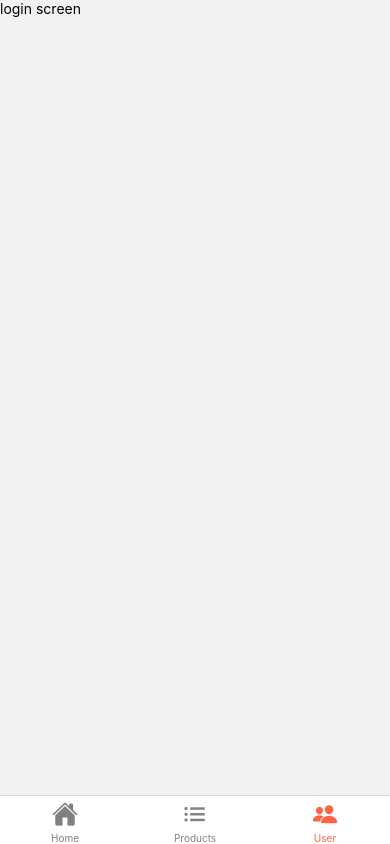
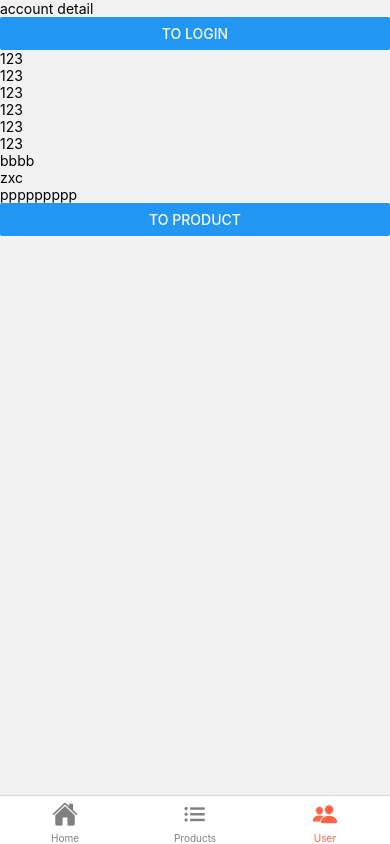
Before and after one commit to buitienthanhnt/expo2, a React Native app: screen /AccountScreen in a window 390 px wide. Built offline with nearby package versions, Linux system fonts and the light colour scheme.

Commit message:
hotfix/main: Update code by jm-destop.

```diff
--- a/bottoms/tabs/AccountScreen.js
+++ b/bottoms/tabs/AccountScreen.js
@@ -1,11 +1,13 @@
 import { createNativeStackNavigator } from '@react-navigation/native-stack';
 import Login from '../../screens/Login';
+import AccountDetail from '../../screens/AccountScreen/AccountDetail';
 
 const Stack = createNativeStackNavigator();
 const AccountScreen = ()=>{
     return(
         <Stack.Navigator>
-            <Stack.Screen name="Login" component={Login} options={{ headerShown: false }} />
+            <Stack.Screen name="AccountDetail" component={AccountDetail} options={{ headerShown: false }} />
+            <Stack.Screen name="Login" component={Login} options={{ headerShown: true }} />
         </Stack.Navigator>
     );
 };
--- a/package.json
+++ b/package.json
@@ -17,10 +17,12 @@
     "expo": "~48.0.18",
     "expo-status-bar": "~1.4.4",
     "react": "18.2.0",
+    "react-dom": "^18.2.0",
     "react-native": "0.71.8",
     "react-native-raw-bottom-sheet": "^2.2.0",
     "react-native-safe-area-context": "^4.6.3",
-    "react-native-screens": "^3.22.0"
+    "react-native-screens": "^3.22.0",
+    "react-native-web": "~0.18.11"
   },
   "devDependencies": {
     "@babel/core": "^7.20.0"
--- /dev/null
+++ b/screens/AccountScreen/AccountDetail.js
@@ -0,0 +1,48 @@
+import React, { Component } from "react";
+import { Button, Text, View } from "react-native";
+
+class AccountDetail extends Component {
+    constructor(props) {
+        super(props);
+    }
+
+    render() {
+        return (
+            <View>
+                <Text>account detail</Text>
+                <Button title="to login" onPress={() => {
+                    this.props.navigation.navigate("Login");
+                }}></Button>
+
+                {/* render nhiều phần tử */}
+                {(() => {
+                    var res = [];
+                    for (let index = 0; index < 6; index++) {
+                        res.push(<Text key={index} >123</Text>);
+                    }
+                    return res;
+                })()}
+
+                {/* render có điều kiện */}
+                {false && <Text>eeeeee</Text>}
+
+                {/* render thường */}
+                {<Text>bbbb</Text>}
+
+                {/* render với 1 thẻ cha trống */}
+                <>
+                    <Text>zxc</Text>
+                    <Text>ppppppppp</Text>
+                </>
+
+                <>
+                    <Button title="to Product" onPress={() => {
+                        this.props.navigation.navigate("Product");
+                    }}></Button>
+                </>
+            </View>
+        );
+    }
+}
+
+export default AccountDetail;
```
Also changed, not shown: screens/Home.js (+13 -10 lines), 1 other file (tests, documents, lock files or other folders).
